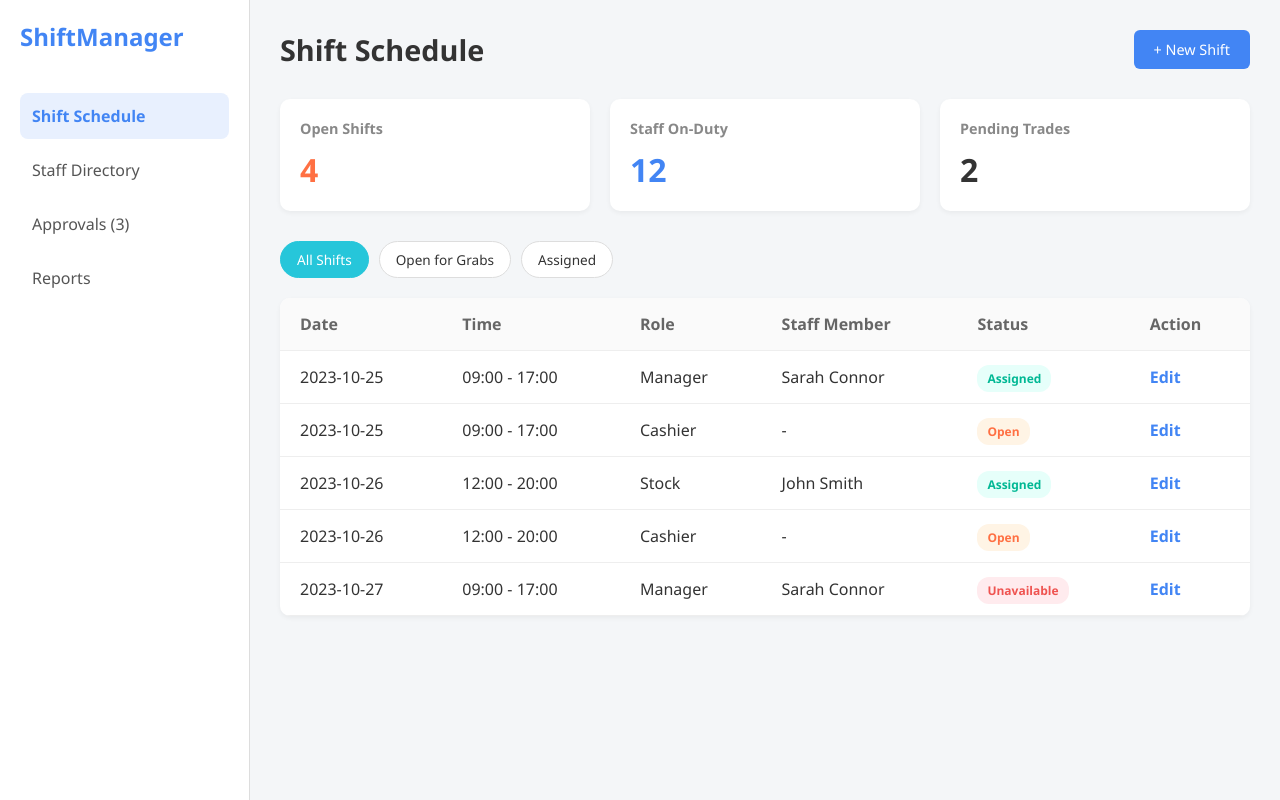
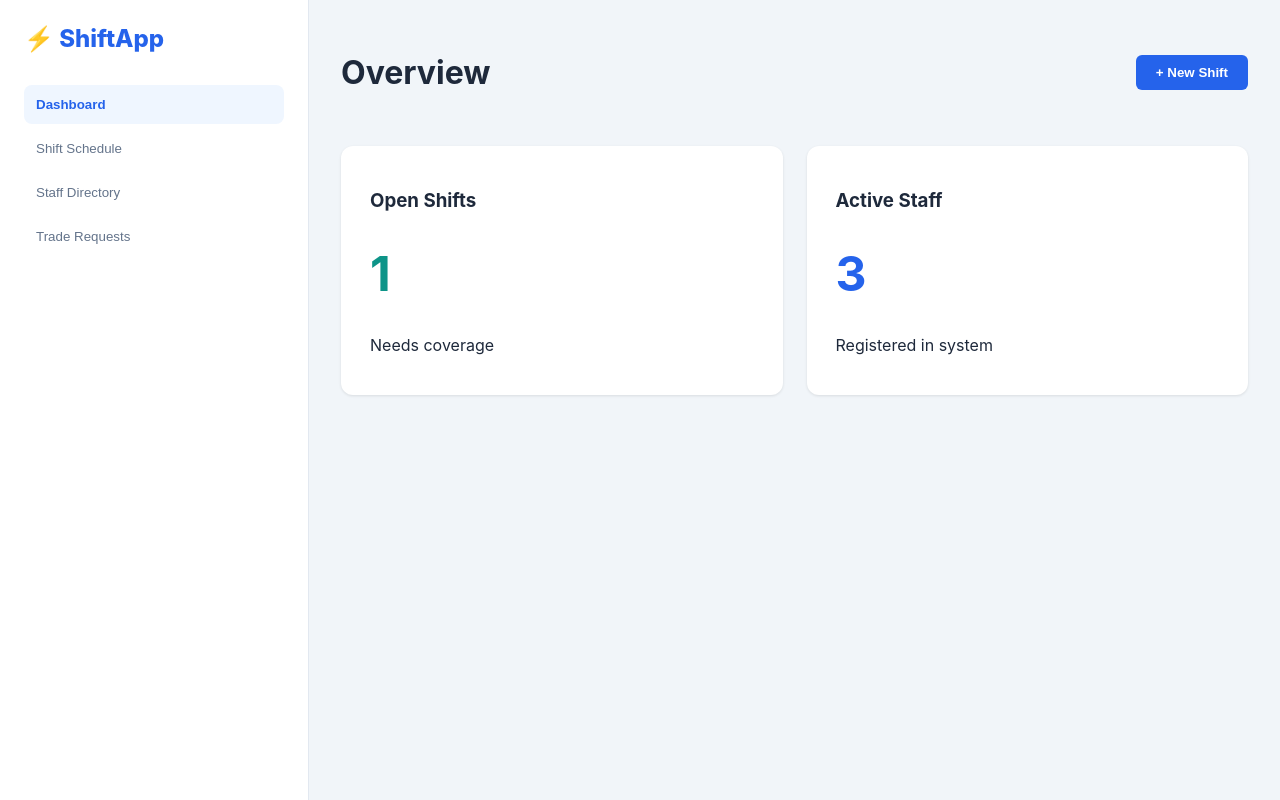
Before and after one commit to clcmitec/casualmitec-himes, a plain HTML site: page index.html in a window 1280 px wide. Drawn offline with Linux system fonts and the light colour scheme.

Commit message:
Update index.html

```diff
--- a/index.html
+++ b/index.html
@@ -3,206 +3,283 @@
 <head>
     <meta charset="UTF-8">
     <meta name="viewport" content="width=device-width, initial-scale=1.0">
-    <title>ShiftManager Pro</title>
+    <title>ShiftManager (Custom Build)</title>
     <style>
+        /* --- CSS STYLES --- */
         :root {
-            --primary: #4285F4; /* AppSheet Blue */
-            --secondary: #26C6DA; /* Slice Teal */
-            --accent: #FF7043; /* View Orange */
-            --bg: #F4F6F8;
-            --text: #333;
-            --sidebar-width: 250px;
+            --primary: #2563eb;    /* Similar to Blue Squares */
+            --secondary: #0d9488;  /* Similar to Teal Slices */
+            --accent: #f97316;     /* Similar to Orange Views */
+            --bg: #f1f5f9;
+            --text: #1e293b;
+            --white: #ffffff;
+            --danger: #ef4444;
         }
 
-        * { margin: 0; padding: 0; box-sizing: border-box; font-family: 'Segoe UI', sans-serif; }
+        body { font-family: -apple-system, BlinkMacSystemFont, "Segoe UI", Roboto, sans-serif; background-color: var(--bg); color: var(--text); margin: 0; display: flex; height: 100vh; }
 
-        body { display: flex; height: 100vh; background-color: var(--bg); color: var(--text); }
+        /* Layout */
+        .sidebar { width: 260px; background: var(--white); border-right: 1px solid #e2e8f0; display: flex; flex-direction: column; padding: 1.5rem; }
+        .main { flex: 1; padding: 2rem; overflow-y: auto; }
 
-        /* Sidebar - Navigation */
-        .sidebar {
-            width: var(--sidebar-width);
-            background: white;
-            border-right: 1px solid #ddd;
-            display: flex;
-            flex-direction: column;
-            padding: 20px;
-        }
+        /* Sidebar Components */
+        .brand { font-size: 1.5rem; font-weight: 800; color: var(--primary); margin-bottom: 2rem; display: flex; align-items: center; gap: 10px; }
+        .nav-btn { background: none; border: none; padding: 12px; text-align: left; width: 100%; cursor: pointer; border-radius: 8px; color: #64748b; font-weight: 500; transition: 0.2s; margin-bottom: 5px; }
+        .nav-btn:hover { background-color: #eff6ff; color: var(--primary); }
+        .nav-btn.active { background-color: #eff6ff; color: var(--primary); font-weight: 700; }
 
-        .brand { font-size: 1.5rem; font-weight: bold; color: var(--primary); margin-bottom: 40px; }
+        /* Components */
+        .header { display: flex; justify-content: space-between; align-items: center; margin-bottom: 2rem; }
+        .btn { padding: 10px 20px; border-radius: 6px; border: none; font-weight: 600; cursor: pointer; transition: 0.2s; }
+        .btn-primary { background: var(--primary); color: white; }
+        .btn-primary:hover { background: #1d4ed8; }
 
-        .nav-item {
-            padding: 12px;
-            margin-bottom: 8px;
-            cursor: pointer;
-            border-radius: 8px;
-            transition: 0.2s;
-            color: #555;
-        }
-        .nav-item:hover, .nav-item.active { background-color: #e8f0fe; color: var(--primary); font-weight: 600; }
+        /* Cards & Grid */
+        .grid { display: grid; grid-template-columns: repeat(auto-fill, minmax(300px, 1fr)); gap: 1.5rem; }
+        .card { background: var(--white); padding: 1.5rem; border-radius: 12px; box-shadow: 0 1px 3px rgba(0,0,0,0.1); border-left: 5px solid transparent; }
 
-        /* Main Content */
-        .main-content { flex: 1; padding: 30px; overflow-y: auto; }
+        /* Status Indicators (Mimicking Slices) */
+        .card.status-open { border-left-color: var(--secondary); }
+        .card.status-assigned { border-left-color: var(--primary); }
+        .card.status-unavailable { border-left-color: var(--danger); }
 
-        .header { display: flex; justify-content: space-between; align-items: center; margin-bottom: 30px; }
-        .header h1 { font-size: 1.8rem; }
+        .tag { padding: 4px 10px; border-radius: 20px; font-size: 0.75rem; font-weight: 700; text-transform: uppercase; }
+        .tag-open { background: #ccfbf1; color: var(--secondary); }
+        .tag-assigned { background: #dbeafe; color: var(--primary); }
 
-        .btn {
-            background-color: var(--primary);
-            color: white;
-            border: none;
-            padding: 10px 20px;
-            border-radius: 6px;
-            cursor: pointer;
-            font-size: 0.9rem;
-        }
-        .btn:hover { background-color: #3367d6; }
+        /* Modal */
+        .modal { display: none; position: fixed; top:0; left:0; width:100%; height:100%; background: rgba(0,0,0,0.5); align-items: center; justify-content: center; }
+        .modal.show { display: flex; }
+        .modal-content { background: white; padding: 2rem; border-radius: 12px; width: 400px; }
+        .form-group { margin-bottom: 1rem; }
+        .form-group label { display: block; margin-bottom: 5px; font-size: 0.9rem; font-weight: 600; }
+        .form-group input, .form-group select { width: 100%; padding: 10px; border: 1px solid #cbd5e1; border-radius: 6px; }
 
-        /* KPI Cards */
-        .stats-grid { display: grid; grid-template-columns: repeat(3, 1fr); gap: 20px; margin-bottom: 30px; }
-        .card { background: white; padding: 20px; border-radius: 10px; box-shadow: 0 2px 5px rgba(0,0,0,0.05); }
-        .card h3 { color: #888; font-size: 0.9rem; margin-bottom: 10px; }
-        .card .number { font-size: 2rem; font-weight: bold; color: var(--text); }
-
-        /* Filters (Mimicking Slices) */
-        .filter-bar { margin-bottom: 20px; display: flex; gap: 10px; }
-        .filter-chip {
-            padding: 8px 16px;
-            background: white;
-            border: 1px solid #ddd;
-            border-radius: 20px;
-            cursor: pointer;
-            font-size: 0.85rem;
-        }
-        .filter-chip.active { background-color: var(--secondary); color: white; border-color: var(--secondary); }
-
-        /* Table */
-        .table-container { background: white; border-radius: 10px; overflow: hidden; box-shadow: 0 2px 5px rgba(0,0,0,0.05); }
-        table { width: 100%; border-collapse: collapse; }
-        th, td { padding: 15px 20px; text-align: left; border-bottom: 1px solid #eee; }
-        th { background-color: #fafafa; color: #666; font-weight: 600; }
-
-        /* Status Badges */
-        .badge { padding: 5px 10px; border-radius: 12px; font-size: 0.75rem; font-weight: 600; }
-        .badge.assigned { background-color: #e6fffa; color: #00b894; }
-        .badge.open { background-color: #fff4e5; color: var(--accent); }
-        .badge.unavailable { background-color: #ffebee; color: #ef5350; }
+        /* Screen Visibility */
+        .screen { display: none; }
+        .screen.active { display: block; }
 
     </style>
 </head>
 <body>
 
     <div class="sidebar">
-        <div class="brand">ShiftManager</div>
-        <div class="nav-item active" onclick="loadView('schedule')">Shift Schedule</div>
-        <div class="nav-item" onclick="loadView('staff')">Staff Directory</div>
-        <div class="nav-item" onclick="loadView('requests')">Approvals (3)</div>
-        <div class="nav-item" onclick="loadView('reports')">Reports</div>
+        <div class="brand">
+            <span>⚡ ShiftApp</span>
+        </div>
+        <button class="nav-btn active" onclick="router('dashboard')">Dashboard</button>
+        <button class="nav-btn" onclick="router('schedule')">Shift Schedule</button>
+        <button class="nav-btn" onclick="router('staff')">Staff Directory</button>
+        <button class="nav-btn" onclick="router('requests')">Trade Requests</button>
     </div>
 
-    <div class="main-content">
-        <div class="header">
-            <h1 id="page-title">Shift Schedule</h1>
-            <button class="btn" onclick="alert('Opens Add Shift Modal')">+ New Shift</button>
-        </div>
+    <div class="main">
 
-        <div class="stats-grid">
-            <div class="card">
-                <h3>Open Shifts</h3>
-                <div class="number" style="color: var(--accent)">4</div>
+        <div id="dashboard" class="screen active">
+            <div class="header">
+                <h1>Overview</h1>
+                <button class="btn btn-primary" onclick="openModal()">+ New Shift</button>
             </div>
-            <div class="card">
-                <h3>Staff On-Duty</h3>
-                <div class="number" style="color: var(--primary)">12</div>
-            </div>
-            <div class="card">
-                <h3>Pending Trades</h3>
-                <div class="number">2</div>
+            <div class="grid">
+                <div class="card">
+                    <h3>Open Shifts</h3>
+                    <h1 id="stat-open" style="color: var(--secondary); font-size: 3rem;">0</h1>
+                    <p>Needs coverage</p>
+                </div>
+                <div class="card">
+                    <h3>Active Staff</h3>
+                    <h1 id="stat-staff" style="color: var(--primary); font-size: 3rem;">0</h1>
+                    <p>Registered in system</p>
+                </div>
             </div>
         </div>
 
-        <div class="filter-bar">
-            <div class="filter-chip active" onclick="filterData('all', this)">All Shifts</div>
-            <div class="filter-chip" onclick="filterData('Open', this)">Open for Grabs</div>
-            <div class="filter-chip" onclick="filterData('Assigned', this)">Assigned</div>
+        <div id="schedule" class="screen">
+            <div class="header">
+                <h1>Shift Schedule</h1>
+                <div>
+                    <button class="btn" onclick="renderSchedule('all')">All</button>
+                    <button class="btn" onclick="renderSchedule('Open')">Open Only</button>
+                </div>
+            </div>
+            <div id="shift-grid" class="grid">
+                </div>
         </div>
 
-        <div class="table-container">
-            <table>
-                <thead>
-                    <tr>
-                        <th>Date</th>
-                        <th>Time</th>
-                        <th>Role</th>
-                        <th>Staff Member</th>
-                        <th>Status</th>
-                        <th>Action</th>
-                    </tr>
-                </thead>
-                <tbody id="table-body">
-                    </tbody>
-            </table>
+        <div id="staff" class="screen">
+            <div class="header"><h1>Staff Directory</h1></div>
+            <div id="staff-grid" class="grid">
+                </div>
+        </div>
+
+        <div id="requests" class="screen">
+            <div class="header"><h1>Trade Requests</h1></div>
+            <p>No pending approvals found.</p>
+        </div>
+
+    </div>
+
+    <div id="shiftModal" class="modal">
+        <div class="modal-content">
+            <h2>Create New Shift</h2>
+            <form onsubmit="addShift(event)">
+                <div class="form-group">
+                    <label>Role</label>
+                    <select id="newRole" required>
+                        <option value="Cashier">Cashier</option>
+                        <option value="Manager">Manager</option>
+                        <option value="Stock">Stock</option>
+                    </select>
+                </div>
+                <div class="form-group">
+                    <label>Date</label>
+                    <input type="date" id="newDate" required>
+                </div>
+                <div class="form-group">
+                    <label>Assign To (Optional)</label>
+                    <select id="newAssignee">
+                        <option value="">-- Open Shift --</option>
+                        </select>
+                </div>
+                <div style="display: flex; gap: 10px; margin-top: 20px;">
+                    <button type="submit" class="btn btn-primary" style="flex:1">Save</button>
+                    <button type="button" class="btn" onclick="closeModal()" style="background:#e2e8f0; flex:1">Cancel</button>
+                </div>
+            </form>
         </div>
     </div>
 
     <script>
-        // 1. MOCK DATABASE (Represents the Blue Squares in your diagram)
-        const db_shifts = [
-            { id: 1, date: '2023-10-25', time: '09:00 - 17:00', role: 'Manager', staff: 'Sarah Connor', status: 'Assigned' },
-            { id: 2, date: '2023-10-25', time: '09:00 - 17:00', role: 'Cashier', staff: '-', status: 'Open' },
-            { id: 3, date: '2023-10-26', time: '12:00 - 20:00', role: 'Stock', staff: 'John Smith', status: 'Assigned' },
-            { id: 4, date: '2023-10-26', time: '12:00 - 20:00', role: 'Cashier', staff: '-', status: 'Open' },
-            { id: 5, date: '2023-10-27', time: '09:00 - 17:00', role: 'Manager', staff: 'Sarah Connor', status: 'Unavailable' },
+        /* --- 1. DATA MODELS (Mimicking Tables) --- */
+        // We use LocalStorage so data persists on refresh
+
+        const defaultStaff = [
+            { id: 1, name: 'Alice Walker', role: 'Manager' },
+            { id: 2, name: 'Bob Smith', role: 'Cashier' },
+            { id: 3, name: 'Charlie Day', role: 'Stock' }
         ];
 
-        // 2. RENDER FUNCTION (Represents the Orange Circles/Views)
-        function renderTable(data) {
-            const tbody = document.getElementById('table-body');
-            tbody.innerHTML = ''; // Clear current
+        const defaultShifts = [
+            { id: 101, role: 'Manager', date: '2023-11-01', assignee: 'Alice Walker', status: 'Assigned' },
+            { id: 102, role: 'Cashier', date: '2023-11-01', assignee: '', status: 'Open' },
+            { id: 103, role: 'Stock', date: '2023-11-02', assignee: 'Charlie Day', status: 'Assigned' }
+        ];
 
-            data.forEach(row => {
-                // Determine badge color
-                let badgeClass = '';
-                if(row.status === 'Assigned') badgeClass = 'assigned';
-                else if(row.status === 'Open') badgeClass = 'open';
-                else badgeClass = 'unavailable';
+        // Initialize Data
+        let staff = JSON.parse(localStorage.getItem('staff')) || defaultStaff;
+        let shifts = JSON.parse(localStorage.getItem('shifts')) || defaultShifts;
 
-                const tr = document.createElement('tr');
-                tr.innerHTML = `
-                    <td>${row.date}</td>
-                    <td>${row.time}</td>
-                    <td>${row.role}</td>
-                    <td>${row.staff}</td>
-                    <td><span class="badge ${badgeClass}">${row.status}</span></td>
-                    <td><a href="#" style="color:var(--primary); text-decoration:none; font-weight:600;">Edit</a></td>
-                `;
-                tbody.appendChild(tr);
-            });
+        function saveData() {
+            localStorage.setItem('staff', JSON.stringify(staff));
+            localStorage.setItem('shifts', JSON.stringify(shifts));
+            updateUI();
         }
 
-        // 3. SLICE LOGIC (Represents Teal Diamonds)
-        function filterData(criteria, element) {
-            // Update UI buttons
-            document.querySelectorAll('.filter-chip').forEach(c => c.classList.remove('active'));
-            element.classList.add('active');
+        /* --- 2. LOGIC & SLICES (Mimicking Teal Diamonds) --- */
 
-            // Filter Data
-            if (criteria === 'all') {
-                renderTable(db_shifts);
-            } else {
-                const filtered = db_shifts.filter(item => item.status === criteria);
-                renderTable(filtered);
+        function getOpenShifts() {
+            return shifts.filter(s => s.status === 'Open');
+        }
+
+        function assignShift(shiftId, staffName) {
+            const shift = shifts.find(s => s.id === shiftId);
+            if(shift) {
+                shift.assignee = staffName;
+                shift.status = 'Assigned';
+                saveData();
             }
         }
 
-        // Initial Load
-        renderTable(db_shifts);
+        function addShift(e) {
+            e.preventDefault();
+            const role = document.getElementById('newRole').value;
+            const date = document.getElementById('newDate').value;
+            const assignee = document.getElementById('newAssignee').value;
 
-        // Simple Nav Handling
-        function loadView(viewName) {
-            document.querySelectorAll('.nav-item').forEach(n => n.classList.remove('active'));
-            event.target.classList.add('active');
-            document.getElementById('page-title').innerText = viewName.charAt(0).toUpperCase() + viewName.slice(1);
+            const newShift = {
+                id: Date.now(), // simple unique ID
+                role: role,
+                date: date,
+                assignee: assignee || '',
+                status: assignee ? 'Assigned' : 'Open'
+            };
+
+            shifts.push(newShift);
+            saveData();
+            closeModal();
+            router('schedule');
         }
+
+        /* --- 3. VIEW CONTROLLERS (Mimicking Orange Views) --- */
+
+        function router(viewName) {
+            // Update Sidebar
+            document.querySelectorAll('.nav-btn').forEach(btn => btn.classList.remove('active'));
+            event.target.classList.add('active'); // Warning: simplified target handling
+
+            // Hide all screens
+            document.querySelectorAll('.screen').forEach(el => el.classList.remove('active'));
+            // Show target screen
+            document.getElementById(viewName).classList.add('active');
+
+            updateUI(); // Refresh data on view change
+        }
+
+        function updateUI() {
+            // Update Dashboard Stats
+            document.getElementById('stat-open').innerText = getOpenShifts().length;
+            document.getElementById('stat-staff').innerText = staff.length;
+
+            // Render Schedule
+            renderSchedule('all');
+
+            // Render Staff Directory
+            const staffContainer = document.getElementById('staff-grid');
+            staffContainer.innerHTML = staff.map(s => `
+                <div class="card">
+                    <div style="font-weight:bold; font-size:1.1rem;">${s.name}</div>
+                    <div style="color:#64748b;">${s.role}</div>
+                </div>
+            `).join('');
+
+            // Populate Modal Dropdown
+            const select = document.getElementById('newAssignee');
+            select.innerHTML = '<option value="">-- Open Shift --</option>' +
+                staff.map(s => `<option value="${s.name}">${s.name}</option>`).join('');
+        }
+
+        function renderSchedule(filter) {
+            const container = document.getElementById('shift-grid');
+            let data = shifts;
+            if(filter === 'Open') data = getOpenShifts();
+
+            container.innerHTML = data.map(s => `
+                <div class="card status-${s.status.toLowerCase()}">
+                    <div style="display:flex; justify-content:space-between; margin-bottom:10px;">
+                        <span class="tag tag-${s.status.toLowerCase()}">${s.status}</span>
+                        <span style="color:#64748b; font-size:0.9rem;">${s.date}</span>
+                    </div>
+                    <h3 style="margin:0 0 5px 0;">${s.role}</h3>
+                    <p style="color:#64748b; margin:0;">
+                        ${s.assignee ? '👤 ' + s.assignee : '⚠️ Unassigned'}
+                    </p>
+                    ${s.status === 'Open' ? `<button onclick="quickAssign(${s.id})" style="margin-top:10px; width:100%; padding:5px; cursor:pointer;">Grab Shift</button>` : ''}
+                </div>
+            `).join('');
+        }
+
+        function quickAssign(id) {
+            const who = prompt("Enter staff name to assign:");
+            if(who) assignShift(id, who);
+        }
+
+        // Modal Handling
+        function openModal() { document.getElementById('shiftModal').classList.add('show'); }
+        function closeModal() { document.getElementById('shiftModal').classList.remove('show'); }
+
+        // Initial Boot
+        updateUI();
+
     </script>
 </body>
 </html>
```
